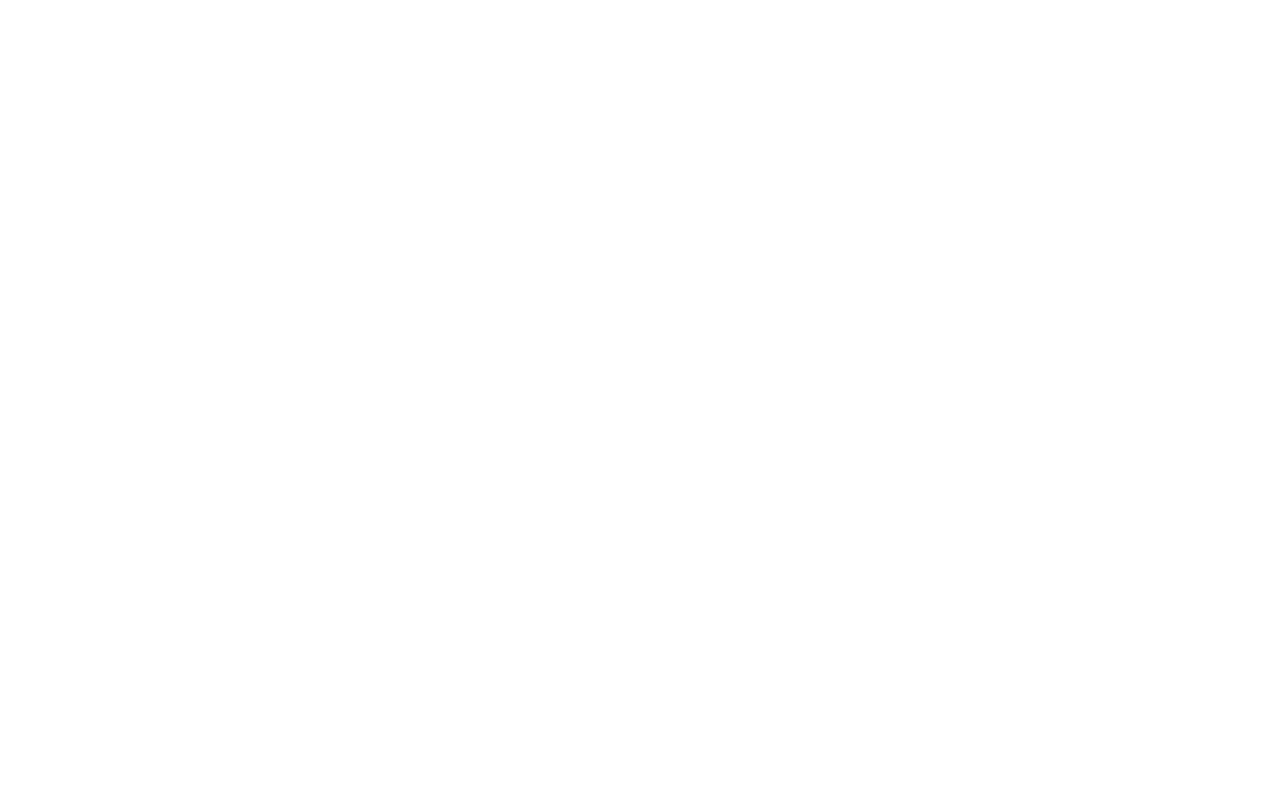
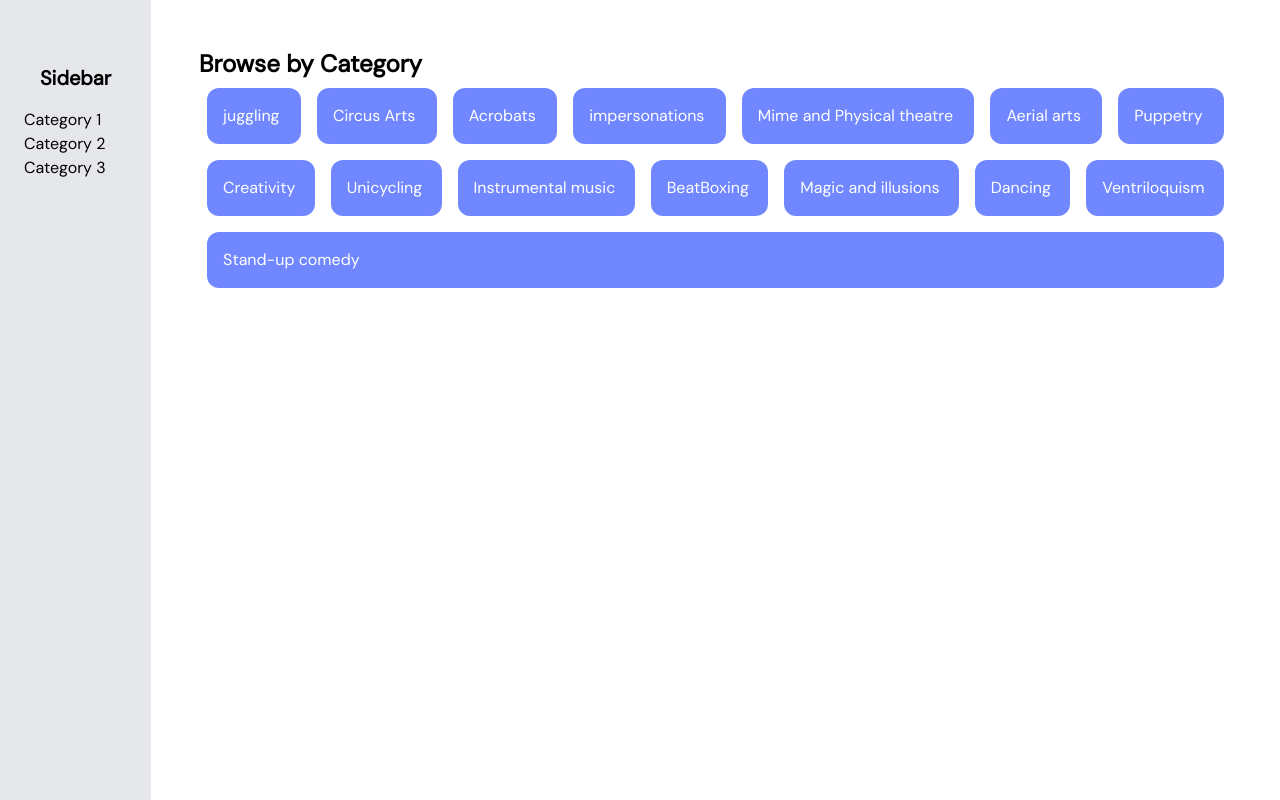
Before and after one commit to the-coder-kalisa/FlairFiner_frontend, a React (Vite) app: page /categories in a window 1280 px wide. Before the commit this address had no page. Built offline with nearby package versions, Linux system fonts and the light colour scheme.

Commit message:
browse by categories

```diff
--- a/src/App.tsx
+++ b/src/App.tsx
@@ -1,6 +1,7 @@
 import { BrowserRouter, Routes, Route } from "react-router-dom";
 import Signup from "./components/signup/Signup";
 import Messaging from "./components/messaging/Messaging";
+import Categories from "./components/categories/Categories";
 import Login from "./components/Login/Login";
 ("./components/signup/Signup");
 function App() {
@@ -13,6 +14,7 @@
         <Route path="signup" element={<Signup />}></Route>
         <Route path="chat" element={<Messaging />}></Route>
         <Route path="login" element={<Login />} />
+        <Route path="categories" element={<Categories />} />
       </Routes>
     </BrowserRouter>
   );
--- /dev/null
+++ b/src/categories.json
@@ -0,0 +1,64 @@
+{
+  "categories": [
+    {
+        "name": "juggling",
+        "link": "#juggling"
+    },
+    {
+        "name": "Circus Arts",
+        "link": "#circusarts"
+    },
+    {
+        "name": "Acrobats",
+        "link": "#acrobats"
+    },
+    {
+        "name": "impersonations",
+        "link": "#impersonations"
+    },
+    {
+        "name": "Mime and Physical theatre",
+        "link": "#mime"
+    },
+    {
+        "name": "Aerial arts",
+        "link": "#aerial arts"
+    },
+    {
+        "name": "Puppetry",
+        "link": "#puppetry"
+    },
+    {
+        "name": "Creativity",
+        "link": "#creativity"
+    },
+    {
+        "name": "Unicycling",
+        "link": "#unicycling"
+    },
+    {
+        "name": "Instrumental music",
+        "link": "#instrumental"
+    },
+    {
+        "name": "BeatBoxing",
+        "link": "#beatboxing"
+    },
+    {
+        "name": "Magic and illusions",
+        "link": "#magic"
+    },
+    {
+        "name": "Dancing",
+        "link": "#dancing"
+    },
+    {
+        "name": "Ventriloquism",
+        "link": "#ventriloquism"
+    },
+    {
+        "name": "Stand-up comedy",
+        "link": "#comedy"
+    }
+  ]
+}
--- /dev/null
+++ b/src/components/categories/AllCategories.tsx
@@ -0,0 +1,27 @@
+import React from 'react';
+import { LoremPicsum } from 'react-lorem-picsum';
+
+type AllCategoriesProps = {
+  numImages: number;
+};
+
+const AllCategories: React.FC<AllCategoriesProps> = ({ numImages }) => {
+  const imageUrls = Array.from({ length: numImages }).map(() => {
+    return LoremPicsum.randomImage({ width: 500, height: 500 });
+  });
+
+  return (
+    <div className="flex flex-wrap">
+      {imageUrls.map((imageUrl, index) => (
+        <img
+          src={imageUrl}
+          alt={`Image ${index + 1}`}
+          className="w-32 h-32 object-cover m-2"
+          key={imageUrl}
+        />
+      ))}
+    </div>
+  );
+};
+
+export default AllCategories;
--- a/src/components/categories/Browse.tsx
+++ b/src/components/categories/Browse.tsx
@@ -1,16 +1,30 @@
-import * as React from 'react';
-interface BrowseProps {
+import React from "react";
+import categories from "../../categories.json";
 
-}
+type Category = {
+  name: string;
+  link: string;
+};
 
-const Browse: React.FC<BrowseProps> = () => {
-    return (
-        <div>
-            <div>
-                <h1>Browse by Categories</h1>
-            </div>
-        </div>
-     );
+function Browse() {
+  return (
+    <div className="mx-12 mt-12">
+      <div>
+        <h2>Browse by Category</h2>
+      </div>
+      <div className="flex flex-wrap text-white">
+        {categories.categories.map((category: Category) => (
+          <a
+            href={category.link}
+            className="flex-auto bg-[#7087FF] rounded-xl p-4 m-2"
+            key={category.name}
+          >
+            {category.name}
+          </a>
+        ))}
+      </div>
+    </div>
+  );
 }
 
 export default Browse;
--- a/src/components/categories/Categories.tsx
+++ b/src/components/categories/Categories.tsx
@@ -1,11 +1,15 @@
 import * as React from "react";
 import Browse from "./Browse";
+import CatSidebar from "./catSidebar";
 interface CategoriesProps {}
 
 const Categories: React.FC<CategoriesProps> = () => {
   return (
-    <div>
-      <Browse />
+    <div className="flex">
+      <CatSidebar />
+      <div>
+        <Browse />
+      </div>
     </div>
   );
 };
--- /dev/null
+++ b/src/components/categories/catSidebar.tsx
@@ -0,0 +1,24 @@
+import React from 'react';
+
+const CatSidebar: React.FC = () => {
+  return (
+    <div className="h-screen w-1/5 bg-gray-200 pt-12 px-6">
+      <h1 className="text-xl font-bold p-4">Sidebar</h1>
+      <nav>
+        <ul>
+          <li>
+            <a href="#">Category 1</a>
+          </li>
+          <li>
+            <a href="#">Category 2</a>
+          </li>
+          <li>
+            <a href="#">Category 3</a>
+          </li>
+        </ul>
+      </nav>
+    </div>
+  );
+};
+
+export default CatSidebar;
```
Also changed, not shown: 1 other file (tests, documents, lock files or other folders).
